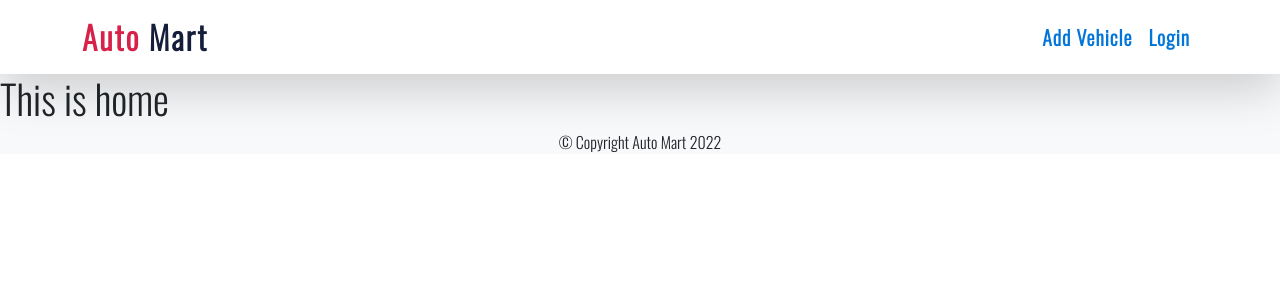
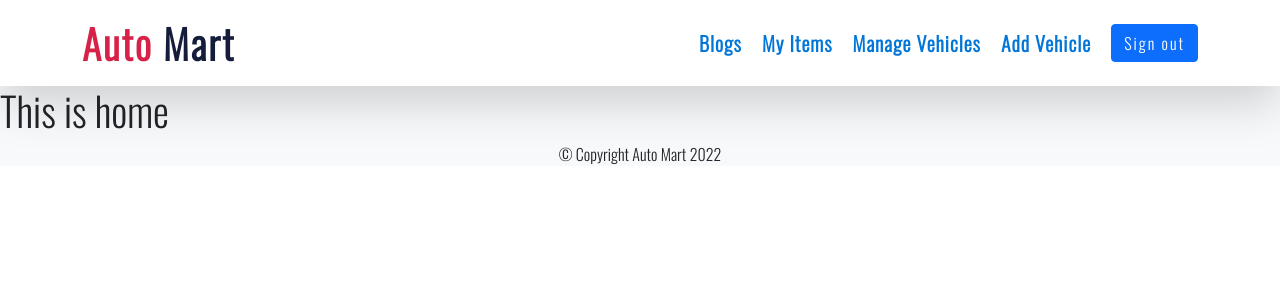
Before and after one commit to JunayedKhanNoor/auto-mart-automobile-warehuse-management-client-app, a React (Create React App) app: page / in a window 1280 px wide. Shown: the top 300 px of the page. Built offline with nearby package versions, Linux system fonts and the light colour scheme.

Commit message:
Navbar complete

```diff
--- a/src/components/CustomLink/CustomLink.js
+++ b/src/components/CustomLink/CustomLink.js
@@ -5,7 +5,7 @@ const CustomLink = ({ children, to, ...props }) => {
   let resolved = useResolvedPath(to);
   let match = useMatch({ path: resolved.pathname, end: true });
   return (
-    <div>
+    <div className="my-1">
       <Link
         style={{
             textDecoration: match ? "underline" : "none",
@@ -15,7 +15,7 @@ const CustomLink = ({ children, to, ...props }) => {
             fontSize:"20px",
             fontWeight:'bold',
             color:"#0275d8",
-            margin:"0px 8px",
+            marginRight:"20px",
             textDecorationThickness:"3px"
         }}
         to={to}
--- a/src/components/Header/Header.js
+++ b/src/components/Header/Header.js
@@ -7,14 +7,18 @@ const Header = () => {
   return (
     <Navbar className="shadow-lg" collapseOnSelect expand="lg" bg="white">
       <Container>
-        <Navbar.Brand className="fs-2 fw-bold" style={{letterSpacing:'2px'}} as={Link} to='/'>
+        <Navbar.Brand className="fs-1 fw-bold" style={{letterSpacing:'2px'}} as={Link} to='/'>
           <span style={{color:'#D82148'}}>Auto</span> <span style={{color:'#151D3B'}}>Mart</span>
         </Navbar.Brand>
         <Navbar.Toggle aria-controls="responsive-navbar-nav" />
         <Navbar.Collapse id="responsive-navbar-nav">
           <Nav className="ms-auto">
+            <CustomLink to="/blogs">Blogs</CustomLink>
+            <CustomLink to="/myItems">My Items</CustomLink>
+            <CustomLink to="/manageItems">Manage Vehicles</CustomLink>
             <CustomLink to="/addItems">Add Vehicle</CustomLink>
-            <CustomLink to='/login'>Login</CustomLink>
+            <button style={{letterSpacing:'2px'}}  className="btn btn-primary">Sign out</button>
+            {/* <CustomLink to='/login'>Login</CustomLink> */}
           </Nav>
         </Navbar.Collapse>
       </Container>
```
